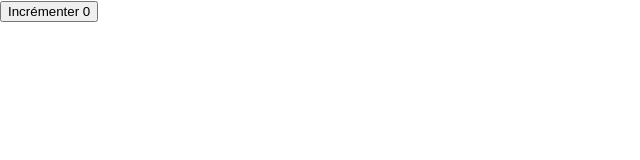
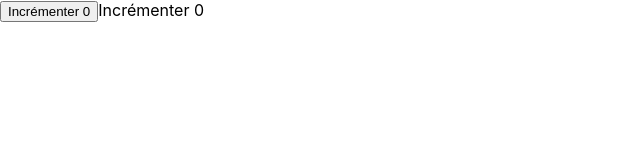
Before and after one commit to syl20ko/day6code-react-hooks-grafikart, a React (Create React App) app: page / in a window 1280 px wide. Shown: the top 160 px of the page, without its empty margins (0-640 px from the left). Built offline with nearby package versions, Linux system fonts and the light colour scheme.

Commit message:
multiple render with hook

```diff
--- a/src/App.js
+++ b/src/App.js
@@ -9,16 +9,23 @@ function useIncrement(initial, step) {
   return [count, increment];
 }
 
-function Counter() {
+function CounterBtn() {
   const [count, increment] = useIncrement(0, 5);
 
   return <button onClick={increment}>Incrémenter {count}</button>;
 }
 
+function CounterLink() {
+  const [count, increment] = useIncrement(0, 9);
+
+  return <a onClick={increment}>Incrémenter {count}</a>;
+}
+
 function App() {
   return (
     <div>
-      <Counter />
+      <CounterBtn />
+      <CounterLink />
     </div>
   );
 }
```
